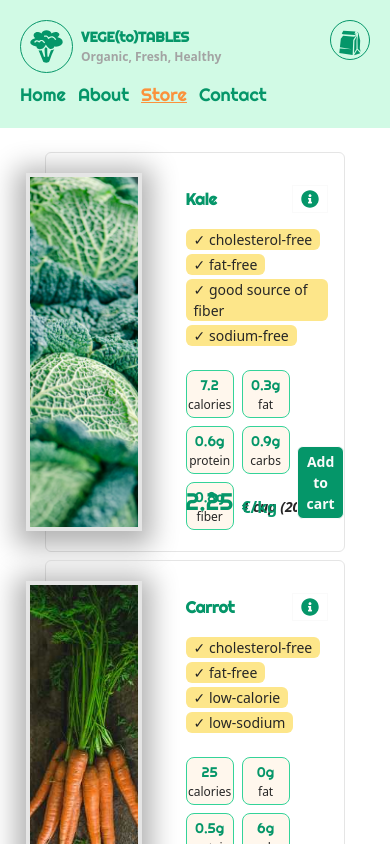
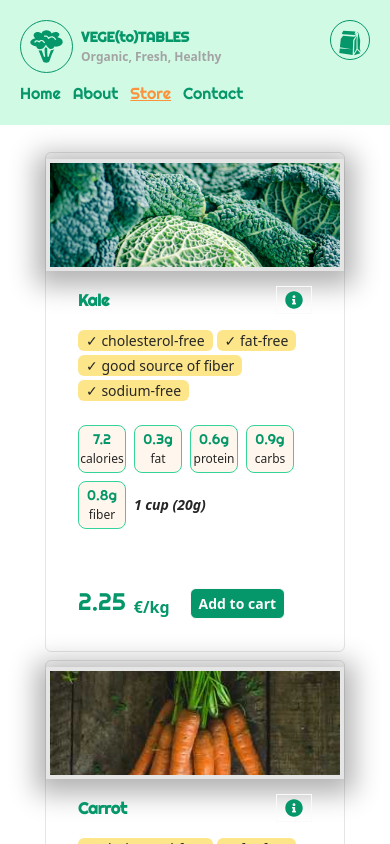
Before and after one commit to mojotron/shopping-cart, a React (Vite) app: page /store in a window 390 px wide. Shown: the top 844 px of the page. Built offline with nearby package versions, Linux system fonts and the light colour scheme.

Commit message:
refactor store and store item

```diff
--- a/src/components/CartItem/CartItem.tsx
+++ b/src/components/CartItem/CartItem.tsx
@@ -1,4 +1,3 @@
-import React from 'react';
 import { CartItemType } from '../../types/cartItemType';
 import ItemQuantityControl from '../ItemQuantityControl/ItemQuantityControl';
 
--- a/src/components/Navigation/Navigation.tsx
+++ b/src/components/Navigation/Navigation.tsx
@@ -10,7 +10,7 @@ const navConfig = [
 const Navigation = () => {
   return (
     <nav>
-      <ul className="flex gap-3 font-righteous text-green-600 text-lg">
+      <ul className="flex gap-3 font-righteous text-green-600 text-md sm:text-lg">
         {navConfig.map((ele) => (
           <li key={ele.path}>
             <NavLink
--- a/src/components/StoreItem/StoreItem.tsx
+++ b/src/components/StoreItem/StoreItem.tsx
@@ -25,18 +25,18 @@ const StoreItem = ({ item }: PropsType) => {
   const itemInCart = cart.find((cartItem) => cartItem.id === item.id);
 
   return (
-    <article className="relative rounded-md w-[300px] sm:w-[450px] h-[400px] flex items-center justify-between gap-2 m-2 border border-emerald-100">
-      <div className="w-[40%] h-[100%] flex items-center justify-center">
+    <article className="relative rounded-md w-[300px] h-[500px] sm:w-[500px] sm:h-[450px] flex flex-col sm:flex-row items-center justify-between gap-2 m-2 border border-gray-200">
+      <div className="w-full h-[25%] sm:w-[40%] sm:h-[100%] flex items-center justify-center">
         <img
-          className="relative right-5 object-cover w-[100%] h-[90%] border-4 border-emerald-200 shadow-[0_5px_25px_10px_rgba(0,0,0,0.3)] overflow-hidden"
+          className="relative right-0 sm:right-5 object-cover w-[100%] h-[90%] border-4 border-gray-200 shadow-[0_5px_25px_10px_rgba(0,0,0,0.3)] overflow-hidden"
           src={item.imageUrl}
           alt={item.name}
         />
       </div>
 
-      <section className="relative bg-emerald-100 px-4 p-8 w-[60%] h-[100%] flex flex-col gap-2">
+      <section className="relative bg-emerald-100 px-8 sm:pt-4 w-full sm:w-[60%] h-[100%] flex flex-col gap-2">
         {showDescription && (
-          <p className="absolute top-16 bg-gray-50 p-4 z-20 text-gray-600 border border-green-400 rounded-md">
+          <p className="absolute top-8 sm:top-16 bg-gray-50 p-4 z-20 text-gray-600 border border-green-400 rounded-md">
             {item.description}
           </p>
         )}
@@ -51,7 +51,7 @@ const StoreItem = ({ item }: PropsType) => {
         </header>
         <LabelList labels={item.nutrition.labels} />
         <NutritionList data={item.nutrition} />
-        <footer className="flex items-end gap-5 absolute bottom-8">
+        <footer className="flex items-end justify-between gap-5 absolute bottom-8">
           <PriceTag price={item.price} unit={`€/${item.sellingUnit}`} />
           {!itemInCart && (
             <Button
--- a/src/pages/CheckoutPage/CheckoutPage.tsx
+++ b/src/pages/CheckoutPage/CheckoutPage.tsx
@@ -3,9 +3,9 @@ import OrderSummary from './components/OrderSummary';
 
 const CheckoutPage = () => {
   return (
-    <main className="flex justify-center gap-10">
+    <main className="flex flex-col sm:flex-row items-center sm:items-start justify-center gap-10 px-8">
+      <OrderSummary />
       <BillingDetails />
-      <OrderSummary />
     </main>
   );
 };
--- a/src/pages/CheckoutPage/components/BillingDetails.tsx
+++ b/src/pages/CheckoutPage/components/BillingDetails.tsx
@@ -62,7 +62,7 @@ const BillingDetails = () => {
 
   // TODO form validation
   return (
-    <form onSubmit={handleSubmit} className="flex flex-col gap-4 w-[500px]">
+    <form onSubmit={handleSubmit} className="flex flex-col gap-4 max-w-[500px]">
       <Heading level={3}>Enter payment information</Heading>
       <Heading level={4}>Billing Information</Heading>
       <InputField
@@ -107,7 +107,7 @@ const BillingDetails = () => {
         onChange={handleChangeData}
       />
 
-      <div className="grid grid-cols-3 gap-6 w-full border">
+      <div className="grid grid-cols-3 gap-6 w-full border items-end">
         <InputField
           id="billing-card-expiration-month"
           label="expiry month"
--- a/src/pages/CheckoutPage/components/OrderSummary.tsx
+++ b/src/pages/CheckoutPage/components/OrderSummary.tsx
@@ -7,11 +7,11 @@ const OrderSummary = () => {
   return (
     <section>
       <Heading level={3}>Order Summary</Heading>
-      <ul className="flex flex-col gap-3 mt-4">
+      <ul className="my-4 space-y-4">
         {cart.map((item) => (
           <li
             key={item.id}
-            className="flex items-center gap-3 font-bold text-neutral-600"
+            className="flex items-center gap-3 font-bold text-gray-600"
           >
             <img
               src={item.imageUrl}
```
